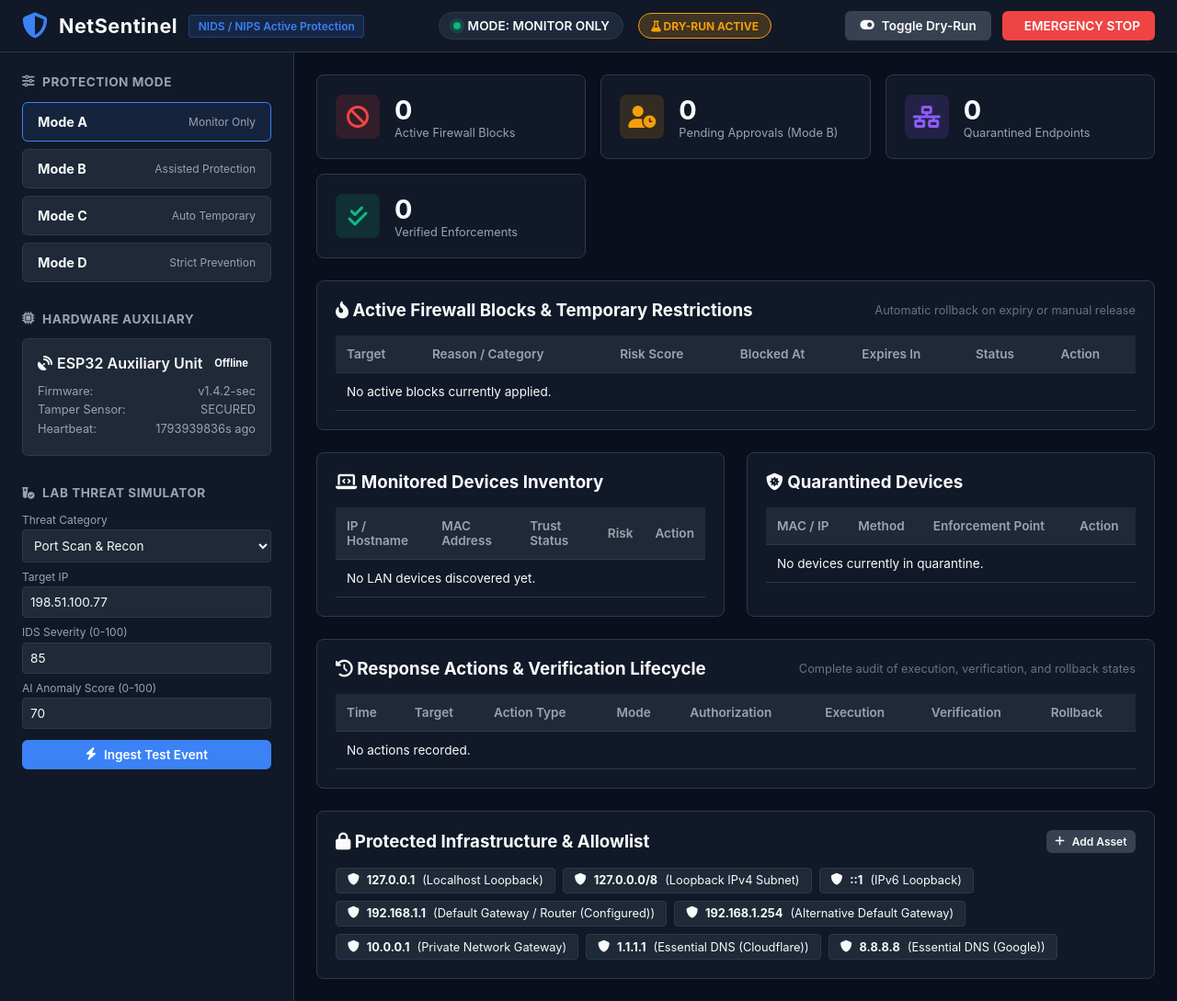
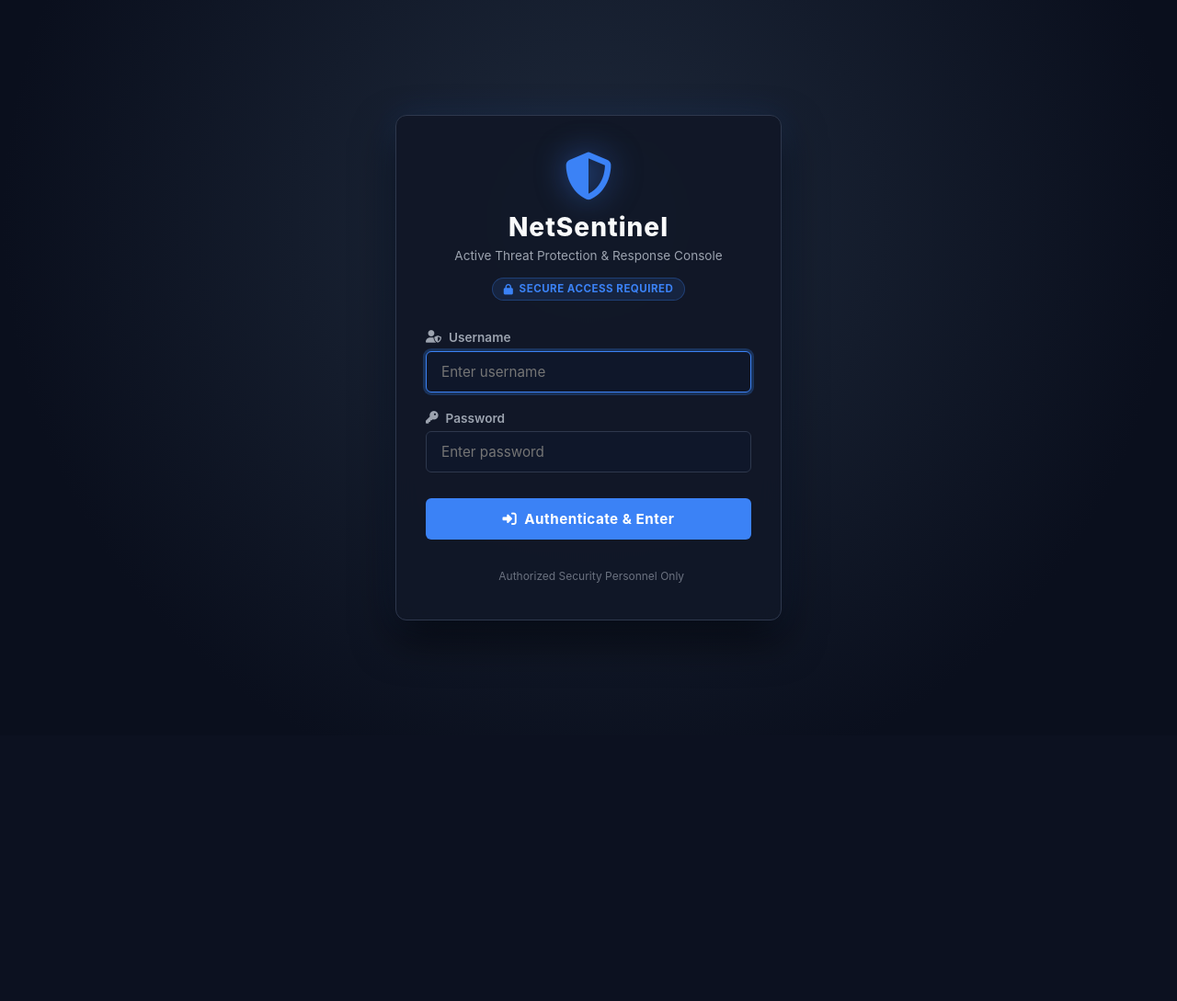
Before and after one commit to ABHISHEK14677/NetSentinel, a FastAPI app: page / in a window 1280 px wide. Shown: the whole page at 92% size. After the commit the page ends 675 px from the top, so only its background shows below. Run offline with FastAPI, Linux system fonts and the light colour scheme; data comes from the database, SQL or seed files in the repository; data that the repository does not hold is empty.

Commit message:
feat(auth): add dashboard operator login screen (admin/wasteoftime) and session management

```diff
--- a/dashboard/static/css/style.css
+++ b/dashboard/static/css/style.css
@@ -435,3 +435,157 @@ body {
     justify-content: flex-end;
     gap: 1rem;
 }
+
+/* ── OPERATOR LOGIN SCREEN ─────────────────────────────────────────── */
+.login-wrapper {
+    min-height: 100vh;
+    display: flex;
+    align-items: center;
+    justify-content: center;
+    background: radial-gradient(circle at 50% 30%, #1e293b 0%, #0a0f1d 75%);
+    padding: 1.5rem;
+}
+
+.login-box {
+    background: rgba(17, 24, 39, 0.95);
+    border: 1px solid var(--border-color);
+    border-radius: 12px;
+    padding: 2.5rem 2rem;
+    width: 100%;
+    max-width: 420px;
+    box-shadow: 0 20px 45px rgba(0, 0, 0, 0.65), 0 0 35px rgba(59, 130, 246, 0.15);
+    backdrop-filter: blur(12px);
+    animation: fadeIn 0.3s ease-out;
+}
+
+.login-header {
+    text-align: center;
+    margin-bottom: 2rem;
+}
+
+.login-icon {
+    font-size: 3.25rem;
+    color: var(--accent-blue);
+    margin-bottom: 0.75rem;
+    filter: drop-shadow(0 0 16px rgba(59, 130, 246, 0.5));
+}
+
+.login-header h2 {
+    font-size: 1.75rem;
+    font-weight: 800;
+    letter-spacing: 1px;
+    margin-bottom: 0.35rem;
+}
+
+.login-subtitle {
+    font-size: 0.85rem;
+    color: var(--text-secondary);
+    margin-bottom: 1rem;
+}
+
+.login-badge {
+    display: inline-flex;
+    align-items: center;
+    gap: 0.4rem;
+    font-size: 0.72rem;
+    font-weight: 700;
+    letter-spacing: 0.5px;
+    color: var(--accent-blue);
+    background: rgba(59, 130, 246, 0.12);
+    border: 1px solid rgba(59, 130, 246, 0.3);
+    padding: 0.3rem 0.75rem;
+    border-radius: 20px;
+}
+
+.login-alert {
+    padding: 0.75rem 1rem;
+    border-radius: 6px;
+    font-size: 0.85rem;
+    margin-bottom: 1.25rem;
+    background-color: rgba(239, 68, 68, 0.15);
+    border: 1px solid rgba(239, 68, 68, 0.4);
+    color: #fca5a5;
+    display: flex;
+    align-items: center;
+    gap: 0.5rem;
+}
+
+.login-form .form-group {
+    margin-bottom: 1.25rem;
+    display: flex;
+    flex-direction: column;
+    gap: 0.4rem;
+}
+
+.login-form label {
+    font-size: 0.85rem;
+    font-weight: 600;
+    color: var(--text-secondary);
+    display: flex;
+    align-items: center;
+    gap: 0.5rem;
+}
+
+.form-control {
+    width: 100%;
+    padding: 0.75rem 1rem;
+    background-color: #0f172a;
+    border: 1px solid var(--border-color);
+    border-radius: 6px;
+    color: var(--text-primary);
+    font-size: 0.95rem;
+    outline: none;
+    transition: border-color 0.2s, box-shadow 0.2s;
+}
+
+.form-control:focus {
+    border-color: var(--accent-blue);
+    box-shadow: 0 0 0 3px rgba(59, 130, 246, 0.25);
+}
+
+.btn-login {
+    padding: 0.8rem;
+    font-size: 0.95rem;
+    font-weight: 700;
+    letter-spacing: 0.5px;
+    margin-top: 0.5rem;
+    border-radius: 6px;
+}
+
+.login-footer {
+    margin-top: 1.5rem;
+    text-align: center;
+}
+
+.login-hint {
+    font-size: 0.75rem;
+    color: var(--text-muted);
+    display: inline-flex;
+    align-items: center;
+    gap: 0.4rem;
+}
+
+/* ── NAVBAR USER PILL & LOGOUT ─────────────────────────────────────── */
+.user-pill {
+    display: inline-flex;
+    align-items: center;
+    gap: 0.5rem;
+    background-color: rgba(59, 130, 246, 0.15);
+    border: 1px solid rgba(59, 130, 246, 0.3);
+    color: var(--accent-blue);
+    padding: 0.45rem 0.85rem;
+    border-radius: 6px;
+    font-size: 0.85rem;
+    font-weight: 600;
+}
+
+.app-wrapper {
+    min-height: 100vh;
+    display: flex;
+    flex-direction: column;
+}
+
+@keyframes fadeIn {
+    from { opacity: 0; transform: translateY(-8px); }
+    to { opacity: 1; transform: translateY(0); }
+}
--- a/dashboard/static/js/app.js
+++ b/dashboard/static/js/app.js
@@ -1,14 +1,51 @@
 // NetSentinel - Active Threat Protection Dashboard Logic
 
 let currentPendingModalUuid = null;
+let dashboardPollInterval = null;
 
 document.addEventListener("DOMContentLoaded", () => {
     initEventListeners();
-    fetchDashboardData();
-    setInterval(fetchDashboardData, 3000);
+    checkAuthState();
 });
 
+function checkAuthState() {
+    const token = sessionStorage.getItem("netsentinel_auth");
+    const loginScreen = document.getElementById("loginScreen");
+    const appContainer = document.getElementById("appContainer");
+    const userLabel = document.getElementById("currentLoggedUser");
+
+    if (token) {
+        if (loginScreen) loginScreen.style.display = "none";
+        if (appContainer) appContainer.style.display = "block";
+        if (userLabel) userLabel.innerText = sessionStorage.getItem("netsentinel_user") || "admin";
+
+        fetchDashboardData();
+        if (!dashboardPollInterval) {
+            dashboardPollInterval = setInterval(fetchDashboardData, 3000);
+        }
+    } else {
+        if (dashboardPollInterval) {
+            clearInterval(dashboardPollInterval);
+            dashboardPollInterval = null;
+        }
+        if (appContainer) appContainer.style.display = "none";
+        if (loginScreen) loginScreen.style.display = "flex";
+    }
+}
+
 function initEventListeners() {
+    // Operator Login Form
+    const loginForm = document.getElementById("loginForm");
+    if (loginForm) {
+        loginForm.addEventListener("submit", handleLoginSubmit);
+    }
+
+    // Operator Logout Button
+    const btnLogout = document.getElementById("btnLogout");
+    if (btnLogout) {
+        btnLogout.addEventListener("click", handleLogout);
+    }
+
     // Mode Switcher Buttons
     document.querySelectorAll(".mode-btn").forEach(btn => {
         btn.addEventListener("click", () => {
@@ -18,16 +55,81 @@ function initEventListeners() {
     });
 
     // Dry Run Toggle
-    document.getElementById("btnToggleDryRun").addEventListener("click", toggleDryRun);
+    const btnToggleDryRun = document.getElementById("btnToggleDryRun");
+    if (btnToggleDryRun) {
+        btnToggleDryRun.addEventListener("click", toggleDryRun);
+    }
 
     // Emergency Stop
-    document.getElementById("btnEmergencyStop").addEventListener("click", triggerEmergencyStop);
+    const btnEmergencyStop = document.getElementById("btnEmergencyStop");
+    if (btnEmergencyStop) {
+        btnEmergencyStop.addEventListener("click", triggerEmergencyStop);
+    }
 
     // Threat Simulation Form
-    document.getElementById("simulateThreatForm").addEventListener("submit", handleThreatSimulation);
+    const simForm = document.getElementById("simulateThreatForm");
+    if (simForm) {
+        simForm.addEventListener("submit", handleThreatSimulation);
+    }
 
     // Add Allowlist Prompt
-    document.getElementById("btnAddAllowlist").addEventListener("click", promptAddAllowlist);
+    const btnAddAllowlist = document.getElementById("btnAddAllowlist");
+    if (btnAddAllowlist) {
+        btnAddAllowlist.addEventListener("click", promptAddAllowlist);
+    }
+}
+
+async function handleLoginSubmit(e) {
+    e.preventDefault();
+    const usernameInput = document.getElementById("loginUsername");
+    const passwordInput = document.getElementById("loginPassword");
+    const alertBox = document.getElementById("loginAlert");
+    const submitBtn = document.getElementById("btnLoginSubmit");
+
+    const username = usernameInput.value.trim();
+    const password = passwordInput.value;
+
+    submitBtn.disabled = true;
+    submitBtn.innerHTML = '<i class="fa-solid fa-spinner fa-spin"></i> Authenticating...';
+    alertBox.style.display = "none";
+
+    try {
+        const res = await fetch("/api/login", {
+            method: "POST",
+            headers: { "Content-Type": "application/json" },
+            body: JSON.stringify({ username, password })
+        });
+
+        const data = await res.json();
+        if (res.ok && data.success) {
+            sessionStorage.setItem("netsentinel_auth", data.token);
+            sessionStorage.setItem("netsentinel_user", data.username);
+            document.getElementById("loginForm").reset();
+            alertBox.style.display = "none";
+            checkAuthState();
+        } else {
+            alertBox.innerHTML = `<i class="fa-solid fa-circle-exclamation"></i> ${data.detail || "Invalid username or password"}`;
+            alertBox.style.display = "flex";
+        }
+    } catch (err) {
+        alertBox.innerHTML = '<i class="fa-solid fa-circle-exclamation"></i> Connection error. NetSentinel server is offline.';
+        alertBox.style.display = "flex";
+    } finally {
+        submitBtn.disabled = false;
+        submitBtn.innerHTML = '<i class="fa-solid fa-right-to-bracket"></i> Authenticate & Enter';
+    }
+}
+
+async function handleLogout() {
+    const operator = sessionStorage.getItem("netsentinel_user") || "admin";
+    try {
+        await fetch(`/api/logout?operator=${encodeURIComponent(operator)}`, { method: "POST" });
+    } catch (e) {
+        console.warn("Logout notification failed:", e);
+    }
+    sessionStorage.removeItem("netsentinel_auth");
+    sessionStorage.removeItem("netsentinel_user");
+    checkAuthState();
 }
 
 async function fetchDashboardData() {
--- a/dashboard/templates/index.html
+++ b/dashboard/templates/index.html
@@ -8,6 +8,44 @@
     <link rel="stylesheet" href="https://cdnjs.cloudflare.com/ajax/libs/font-awesome/6.4.0/css/all.min.css">
 </head>
 <body>
+    <!-- Secure Operator Login Screen -->
+    <div id="loginScreen" class="login-wrapper">
+        <div class="login-box">
+            <div class="login-header">
+                <i class="fa-solid fa-shield-halved login-icon"></i>
+                <h2>NetSentinel</h2>
+                <p class="login-subtitle">Active Threat Protection & Response Console</p>
+                <div class="login-badge">
+                    <i class="fa-solid fa-lock"></i> SECURE ACCESS REQUIRED
+                </div>
+            </div>
+
+            <form id="loginForm" class="login-form">
+                <div id="loginAlert" class="login-alert" style="display: none;"></div>
+
+                <div class="form-group">
+                    <label for="loginUsername"><i class="fa-solid fa-user-shield"></i> Username</label>
+                    <input type="text" id="loginUsername" class="form-control" placeholder="Enter username" required autocomplete="username" autofocus>
+                </div>
+
+                <div class="form-group">
+                    <label for="loginPassword"><i class="fa-solid fa-key"></i> Password</label>
+                    <input type="password" id="loginPassword" class="form-control" placeholder="Enter password" required autocomplete="current-password">
+                </div>
+
+                <button type="submit" id="btnLoginSubmit" class="btn btn-primary btn-block btn-login">
+                    <i class="fa-solid fa-right-to-bracket"></i> Authenticate & Enter
+                </button>
+
+                <div class="login-footer">
+                    <span class="login-hint"><i class="fa-solid fa-shield-check"></i> Authorized Security Personnel Only</span>
+                </div>
+            </form>
+        </div>
+    </div>
+
+    <!-- Main Dashboard Application Container -->
+    <div id="appContainer" class="app-wrapper" style="display: none;">
         <!-- Top Navigation Bar -->
         <header class="navbar">
             <div class="nav-brand">
@@ -25,11 +63,18 @@
                 </div>
             </div>
             <div class="nav-controls">
+                <div class="user-pill">
+                    <i class="fa-solid fa-user-shield"></i>
+                    <span id="currentLoggedUser">admin</span>
+                </div>
                 <button id="btnToggleDryRun" class="btn btn-secondary">
                     <i class="fa-solid fa-toggle-on"></i> Toggle Dry-Run
                 </button>
                 <button id="btnEmergencyStop" class="btn btn-danger">
                     <i class="fa-solid fa-octagon-exclamation"></i> EMERGENCY STOP
+                </button>
+                <button id="btnLogout" class="btn btn-secondary btn-logout" title="Logout of NetSentinel">
+                    <i class="fa-solid fa-right-from-bracket"></i> Logout
                 </button>
             </div>
         </header>
@@ -285,6 +330,7 @@
             </div>
         </div>
     </div>
+    </div> <!-- /#appContainer -->
 
     <script src="/static/js/app.js"></script>
 </body>
```
Also changed, not shown: api/routes.py (+46 -0 lines), tests/test_protection_engine.py (+27 -0 lines), README.md. Lines whose indentation alone changed are shown as unchanged.
